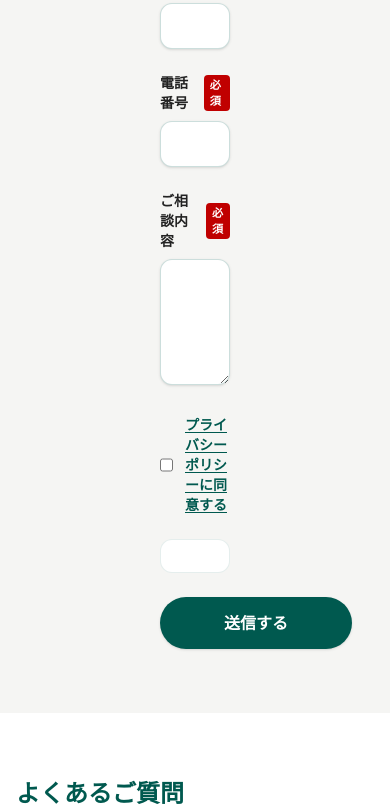
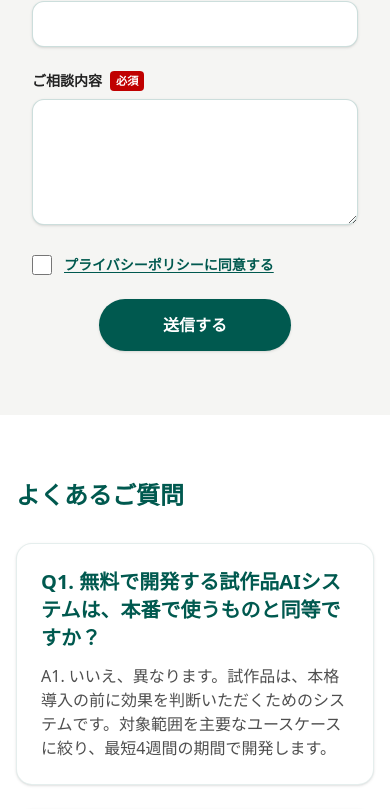
Before and after one commit to Shota44K/tomosu-ai, a Next.js app: page / in a window 390 px wide. Shown: the part 8057-8866 px from the top of the page. Built offline with nearby package versions, Linux system fonts and the light colour scheme; no server answers.

Commit message:
Refactor ContactForm component to improve styling for better responsiveness. Adjust margin classes for form layout and remove unnecessary class from reCAPTCHA container for cleaner presentation.

```diff
--- a/components/home/ContactForm.tsx
+++ b/components/home/ContactForm.tsx
@@ -215,7 +215,7 @@ export default function ContactForm() {
           data-netlify="true"
           netlify-honeypot="bot-field"
           noValidate
-          className="mt-10 space-y-6 mx-36"
+          className="mt-10 space-y-6 mx-4 lg:mx-36"
           onSubmit={handleSubmit}
         >
           <input type="hidden" name="form-name" value="contact" />
@@ -355,7 +355,7 @@ export default function ContactForm() {
           <div>
             <div
               ref={recaptchaRef}
-              className="rounded-xl border border-primary/10 bg-white p-4"
+              className=""
             />
             {captchaError && (
               <p className="mt-2 text-xs font-medium text-[#C00000]">{captchaError}</p>
```
